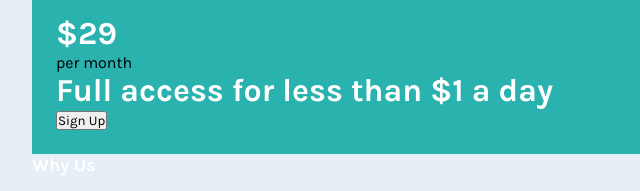
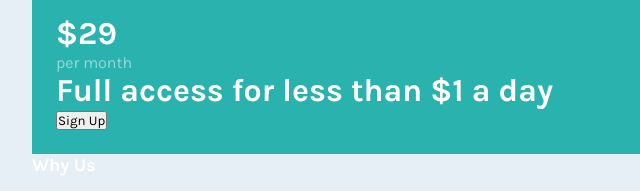
Before and after one commit to YhyrOhZ/price_component, a plain HTML site: page index.html in a window 1280 px wide. Shown: the part 295-486 px from the top of the page, 0-640 px from the left. Drawn offline with Linux system fonts and the light colour scheme.

Commit message:
quase nda - quase

```diff
--- a/css/main.css
+++ b/css/main.css
@@ -8,7 +8,7 @@
 
 .superior p:nth-of-type(1){
     font-weight: 700;
-    line-height: 1.25;
+    line-height: 1.25rem;
     color: var(--Bright-yellow);
     margin-bottom: 1rem;
 }
@@ -31,3 +31,8 @@
     font-weight: 700;
     line-height: 2.375rem;
 }
+
+.section-inferior_esquerda p:nth-of-type(2){
+    color: white;
+    opacity: 0.5;
+}
```
